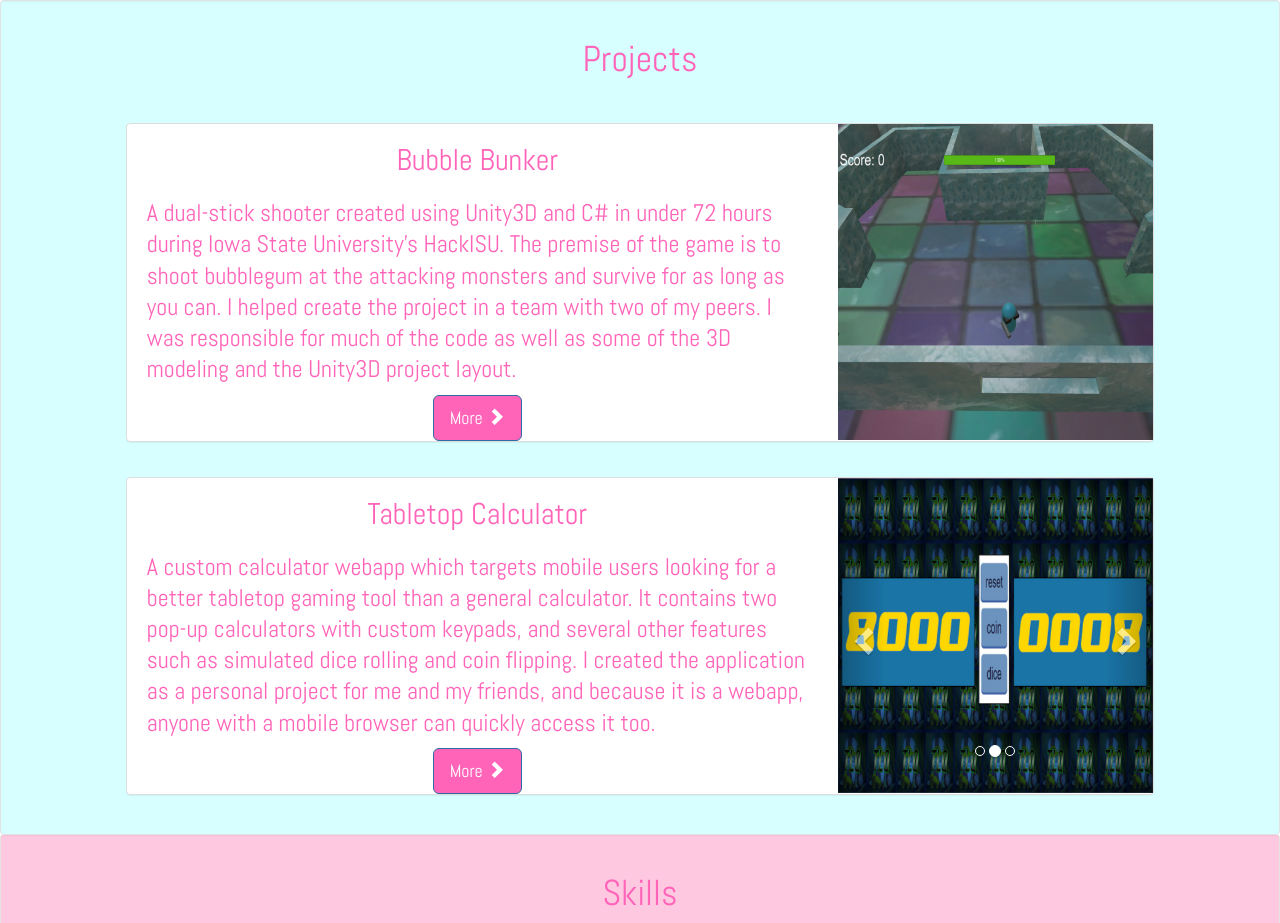
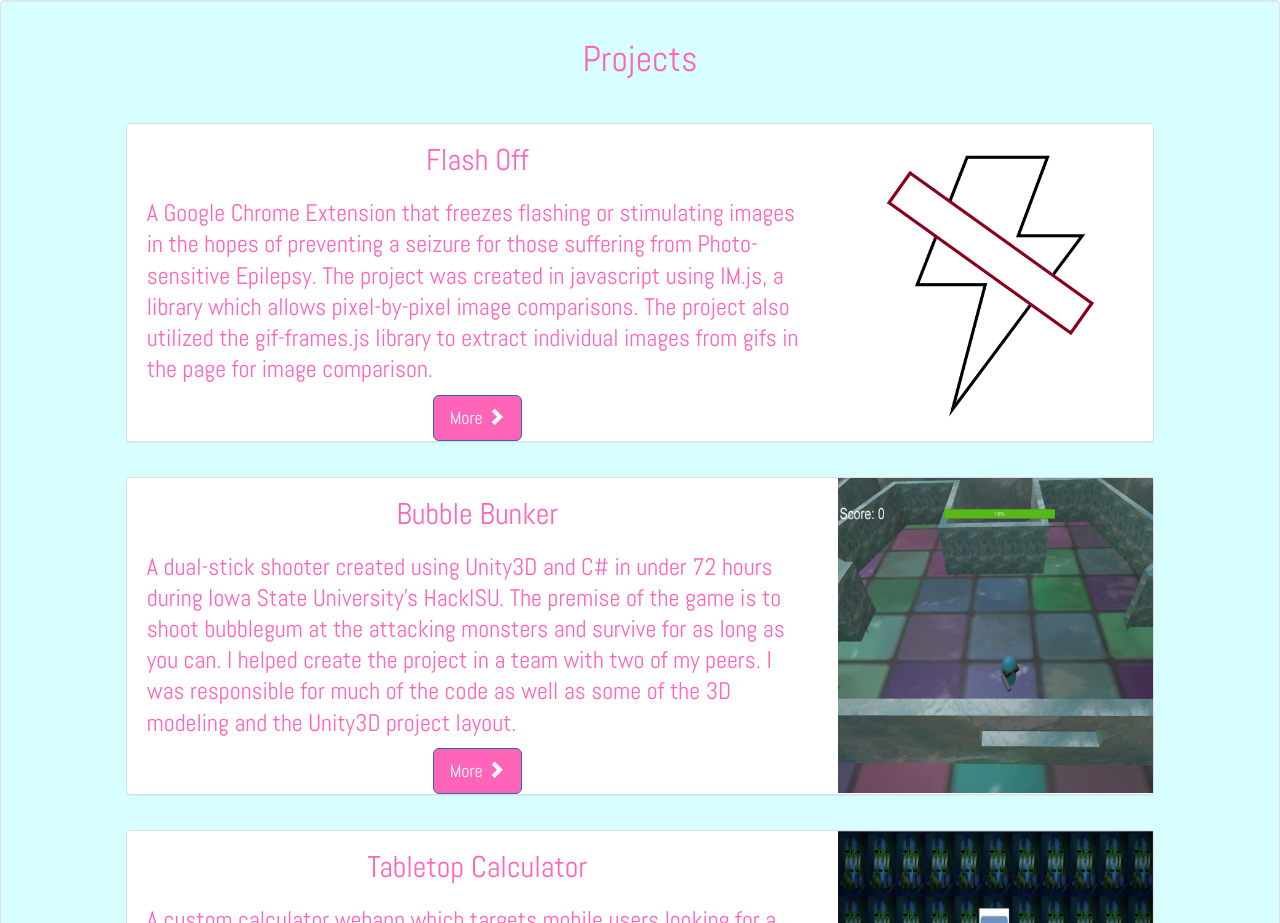
Before and after one commit to jrkuhn/jrkuhn.github.io, a plain HTML site: page index.html in a window 1280 px wide. Shown: the part 1911-2834 px from the top of the page. Drawn offline with nearby package versions, Linux system fonts and the light colour scheme.

Commit message:
Added Flashoff Project

```diff
--- a/index.html
+++ b/index.html
@@ -191,6 +191,37 @@
         </div>
 
         <br>
+
+        <!--Flash Off-->
+        <div class="row top-buffer">
+            <div class="col-sm-10 col-sm-offset-1">
+                <div class="panel panel-default panel-textspace">
+                    <div class="row">
+                        <div class="col-sm-8">
+                            <h2 class="pink text-center">Flash Off</h2>
+                            <h3 class="pink">
+                                A Google Chrome Extension that freezes flashing or stimulating images in the hopes of preventing a seizure for
+                                those suffering from Photo-sensitive Epilepsy. The project was created in javascript using IM.js, a library
+                                which allows pixel-by-pixel image comparisons. The project also utilized the gif-frames.js library to extract
+                                individual images from gifs in the page for image comparison.
+                            </h3>
+
+                            <button class="btn btn-primary btn-lg center-block"
+                                onClick="location.href='https://github.com/jrkuhn/HackISU-Fall-17'">
+                                    More
+                                <span class="glyphicon glyphicon-chevron-right"></span>
+                            </button>
+
+                        </div>
+
+                        <div class="col-sm-4">
+                            <img src="imgs/FlashOffLogo.jpg" class="img-responsive" alt="image">
+                        </div>
+
+                    </div>
+                </div>
+            </div>
+        </div>
 
         <!--Bubble Bunker-->
         <div class="row top-buffer">
```
Also changed, not shown: imgs/FlashOffLogo.jpg (added), imgs/FlashOffLogo2.jpg (added).
